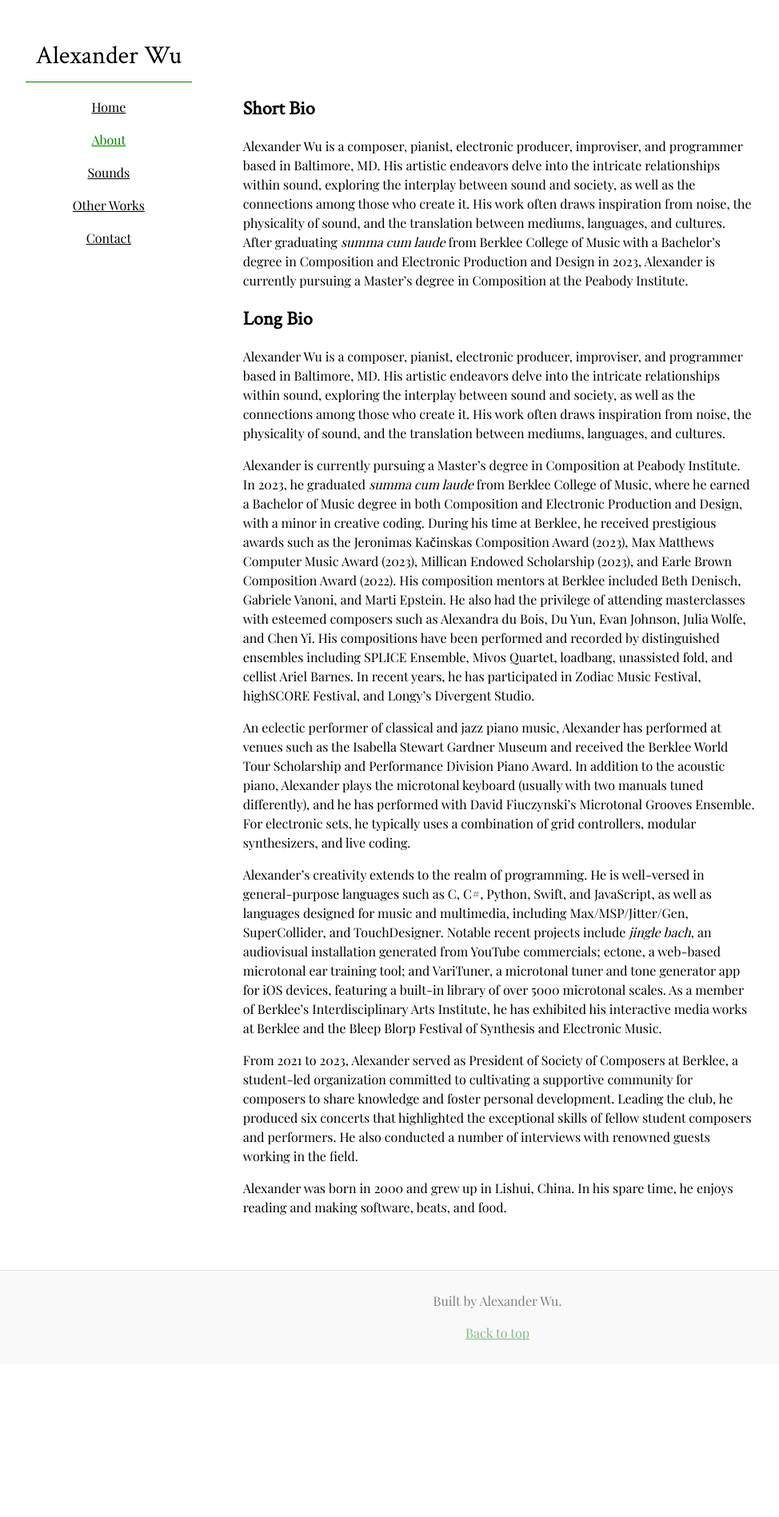
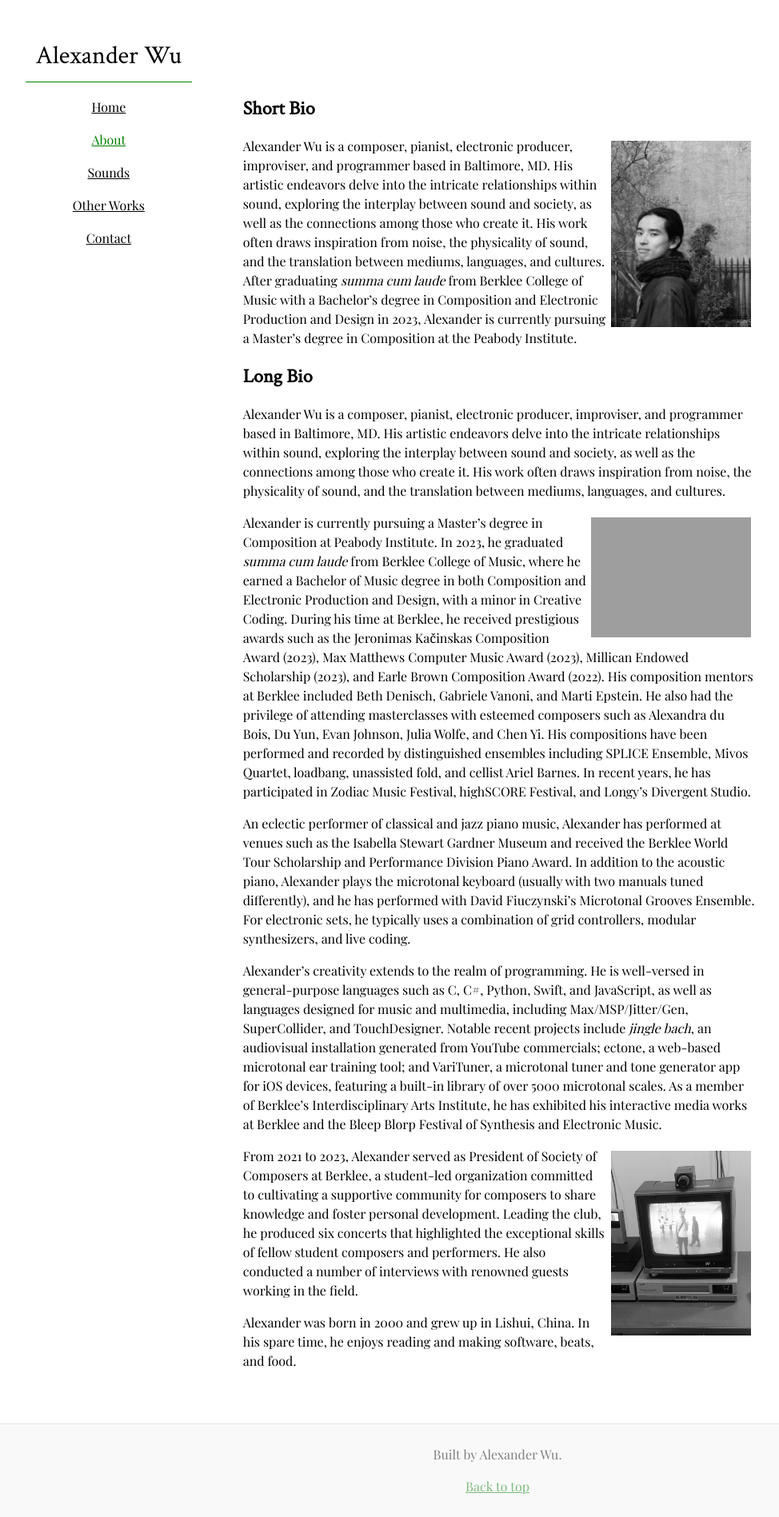
Before and after one commit to aleksuuu/aleksuuu.github.io, a Jekyll site: the page built from about.md, in a window 1280 px wide. Shown: the whole page at 80% size, without its empty margins (18-992 px from the left). Built offline with Jekyll 4.4.1, drawn with Linux system fonts in a browser that asks for light colours; before the commit the page ends 1705 px from its top, so only the background shows below that.

Commit message:
Add photos

```diff
--- a/_sass/main.scss
+++ b/_sass/main.scss
@@ -34,8 +34,6 @@ body {
   padding-top: $default-padding;
 }
 
-
-
 p {
   line-height: $default-line-height;
 }
@@ -52,6 +50,10 @@ a {
 
 .current {
   color: $accent-color;
+}
+
+img {
+  max-width: 100%;
 }
 
 
@@ -158,7 +160,6 @@ main {
   padding-left: 0;
 }
 
-
 .cards {
   display: grid;
   grid-template-columns: repeat(auto-fill, minmax(230px, 1fr));
@@ -190,7 +191,6 @@ main {
     object-fit: scale-down;
     object-position: top;
   }
-
 }
 
 table {
--- a/about.md
+++ b/about.md
@@ -4,18 +4,23 @@ title: About
 ---
 ## Short Bio
 
+![A black and white photo of Alexander wearing a black scarf looking back at the camera]({{ site.imgurl | absolute_url }}/headshot.jpg){: width="175" style="float: right; padding: 5px;" }
 {{ site.description | markdownify }}
 
 ## Long Bio
 
 Alexander Wu is a composer, pianist, electronic producer, improviser, and programmer based in Baltimore, MD. His artistic endeavors delve into the intricate relationships within sound, exploring the interplay between sound and society, as well as the connections among those who create it. His work often draws inspiration from noise, the physicality of sound, and the translation between mediums, languages, and cultures.
 
-Alexander is currently pursuing a Master's degree in Composition at Peabody Institute. In 2023, he graduated *summa cum laude* from Berklee College of Music, where he earned a Bachelor of Music degree in both Composition and Electronic Production and Design, with a minor in creative coding. During his time at Berklee, he received prestigious awards such as the Jeronimas Kačinskas Composition Award (2023), Max Matthews Computer Music Award (2023), Millican Endowed Scholarship (2023), and Earle Brown Composition Award (2022). His composition mentors at Berklee included Beth Denisch, Gabriele Vanoni, and Marti Epstein. He also had the privilege of attending masterclasses with esteemed composers such as Alexandra du Bois, Du Yun, Evan Johnson, Julia Wolfe, and Chen Yi. His compositions have been performed and recorded by distinguished ensembles including SPLICE Ensemble, Mivos Quartet, loadbang, unassisted fold, and cellist Ariel Barnes. In recent years, he has participated in Zodiac Music Festival, highSCORE Festival, and Longy’s Divergent Studio.
+![Alexander playing the piano behind plants, shea butter, and a few books titled "Sellout" placed on black shelves]({{ site.imgurl | absolute_url }}/gardner-portrait.png){: width="200" style="float: right; padding: 5px;" }
+
+Alexander is currently pursuing a Master's degree in Composition at Peabody Institute. In 2023, he graduated *summa cum laude* from Berklee College of Music, where he earned a Bachelor of Music degree in both Composition and Electronic Production and Design, with a minor in Creative Coding. During his time at Berklee, he received prestigious awards such as the Jeronimas Kačinskas Composition Award (2023), Max Matthews Computer Music Award (2023), Millican Endowed Scholarship (2023), and Earle Brown Composition Award (2022). His composition mentors at Berklee included Beth Denisch, Gabriele Vanoni, and Marti Epstein. He also had the privilege of attending masterclasses with esteemed composers such as Alexandra du Bois, Du Yun, Evan Johnson, Julia Wolfe, and Chen Yi. His compositions have been performed and recorded by distinguished ensembles including SPLICE Ensemble, Mivos Quartet, loadbang, unassisted fold, and cellist Ariel Barnes. In recent years, he has participated in Zodiac Music Festival, highSCORE Festival, and Longy’s Divergent Studio.
 
 An eclectic performer of classical and jazz piano music, Alexander has performed at venues such as the Isabella Stewart Gardner Museum and received the Berklee World Tour Scholarship and Performance Division Piano Award. In addition to the acoustic piano, Alexander plays the microtonal keyboard (usually with two manuals tuned differently), and he has performed with David Fiuczynski’s Microtonal Grooves Ensemble. For electronic sets, he typically uses a combination of grid controllers, modular synthesizers, and live coding.
 
 Alexander’s creativity extends to the realm of programming. He is well-versed in general-purpose languages such as C, C#, Python, Swift, and JavaScript, as well as languages designed for music and multimedia, including Max/MSP/Jitter/Gen, SuperCollider, and TouchDesigner. Notable recent projects include *jingle bach*, an audiovisual installation generated from YouTube commercials; ectone, a web-based microtonal ear training tool; and VariTuner, a microtonal tuner and tone generator app for iOS devices, featuring a built-in library of over 5000 microtonal scales. As a member of Berklee’s Interdisciplinary Arts Institute, he has exhibited his interactive media works at Berklee and the Bleep Blorp Festival of Synthesis and Electronic Music.
 
+![A CCTV monitor with a camera above it showing an image of Alexander holding his phone standing in front]({{ site.imgurl | absolute_url }}/info-america.png){: width="175" style="float: right; padding: 5px;" }
+
 From 2021 to 2023, Alexander served as President of Society of Composers at Berklee, a student-led organization committed to cultivating a supportive community for composers to share knowledge and foster personal development. Leading the club, he produced six concerts that highlighted the exceptional skills of fellow student composers and performers. He also conducted a number of interviews with renowned guests working in the field.
 
 Alexander was born in 2000 and grew up in Lishui, China. In his spare time, he enjoys reading and making software, beats, and food.
--- a/index.html
+++ b/index.html
@@ -2,7 +2,8 @@
 layout: default
 title: Home
 ---
-{{ site.description | markdownify }}
+
+<img src="{{ site.imgurl | absolute_url }}/gardner-landscape.png" alt="Alexander playing the piano behind plants, shea butter, and a few books titled 'Sellout' placed on black shelves">{{ site.description | markdownify }}
 <p>
   <a href="/about">Read More</a>
 </p>
```
Also changed, not shown: assets/images/headshot.jpg (added), assets/images/info-america.png (added), 2 other files.
